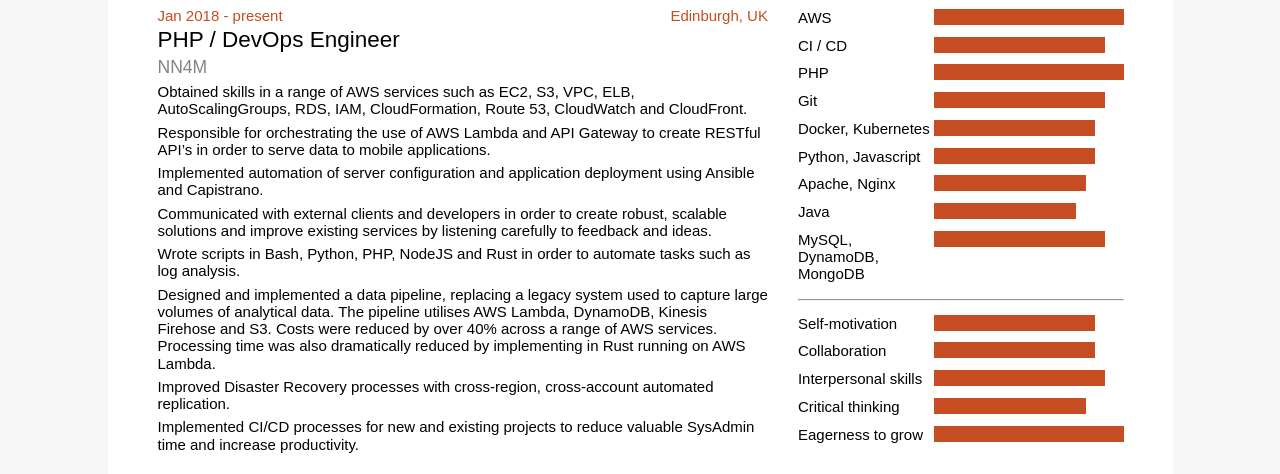
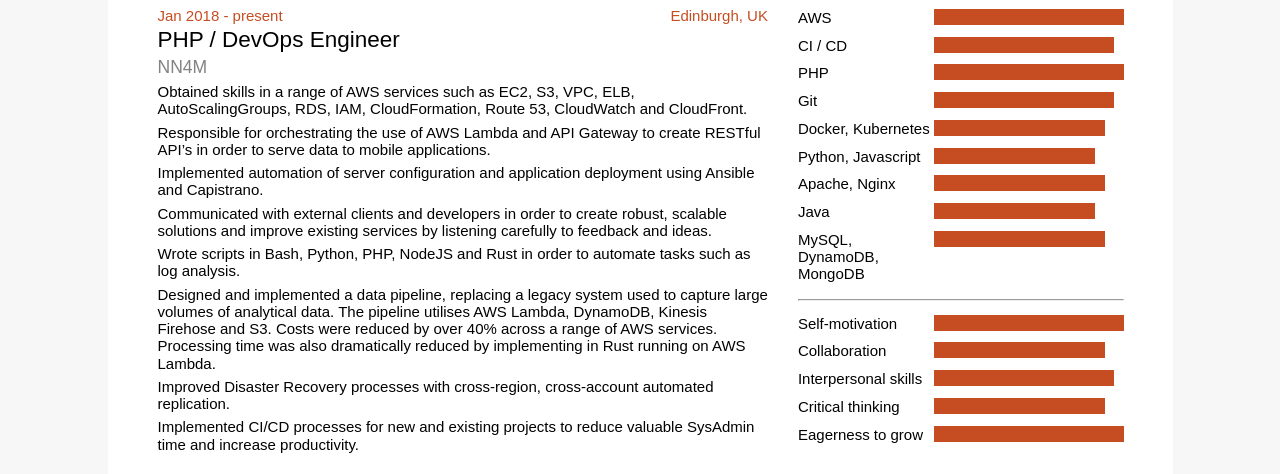
Before and after one commit to sebastiean/resume, a plain HTML site: page index.html in a window 1280 px wide. Shown: the part 317-791 px from the top of the page. Drawn offline with nearby package versions, Linux system fonts and the light colour scheme; a web font is replaced by a local one.

Commit message:
Few changes

```diff
--- a/css/style.css
+++ b/css/style.css
@@ -196,6 +196,10 @@ p {
   height: 16px;
 }
 
+.value-95 {
+  width: 95%;
+}
+
 .value-90 {
   width: 90%;
 }
--- a/index.html
+++ b/index.html
@@ -103,35 +103,35 @@
         <div class="skill flex-grid">
           <p class="col-5">AWS</p>
           <div class="col-7 box">
-            <div class="bar value-95">
+            <div class="bar value-100">
             </div>
           </div>
         </div>
         <div class="skill flex-grid">
           <p class="col-5">CI / CD</p>
           <div class="col-7 box">
-            <div class="bar value-90">
+            <div class="bar value-95">
             </div>
           </div>
         </div>
         <div class="skill flex-grid">
           <p class="col-5">PHP</p>
           <div class="col-7 box">
-            <div class="bar value-95">
+            <div class="bar value-100">
             </div>
           </div>
         </div>
         <div class="skill flex-grid">
           <p class="col-5">Git</p>
           <div class="col-7 box">
-            <div class="bar value-90">
+            <div class="bar value-95">
             </div>
           </div>
         </div>
         <div class="skill flex-grid">
           <p class="col-5">Docker, Kubernetes</p>
           <div class="col-7 box">
-            <div class="bar value-85">
+            <div class="bar value-90">
             </div>
           </div>
         </div>
@@ -145,14 +145,14 @@
         <div class="skill flex-grid">
           <p class="col-5">Apache, Nginx</p>
           <div class="col-7 box">
-            <div class="bar value-80">
+            <div class="bar value-90">
             </div>
           </div>
         </div>
         <div class="skill flex-grid">
           <p class="col-5">Java</p>
           <div class="col-7 box">
-            <div class="bar value-75">
+            <div class="bar value-85">
             </div>
           </div>
         </div>
@@ -167,28 +167,28 @@
         <div class="skill flex-grid">
           <p class="col-5">Self-motivation</p>
           <div class="col-7 box">
-            <div class="bar value-85">
+            <div class="bar value-100">
             </div>
           </div>
         </div>
         <div class="skill flex-grid">
           <p class="col-5">Collaboration</p>
           <div class="col-7 box">
-            <div class="bar value-85">
+            <div class="bar value-90">
             </div>
           </div>
         </div>
         <div class="skill flex-grid">
           <p class="col-5">Interpersonal skills</p>
           <div class="col-7 box">
-            <div class="bar value-90">
+            <div class="bar value-95">
             </div>
           </div>
         </div>
         <div class="skill flex-grid">
           <p class="col-5">Critical thinking</p>
           <div class="col-7 box">
-            <div class="bar value-80">
+            <div class="bar value-90">
             </div>
           </div>
         </div>
```
